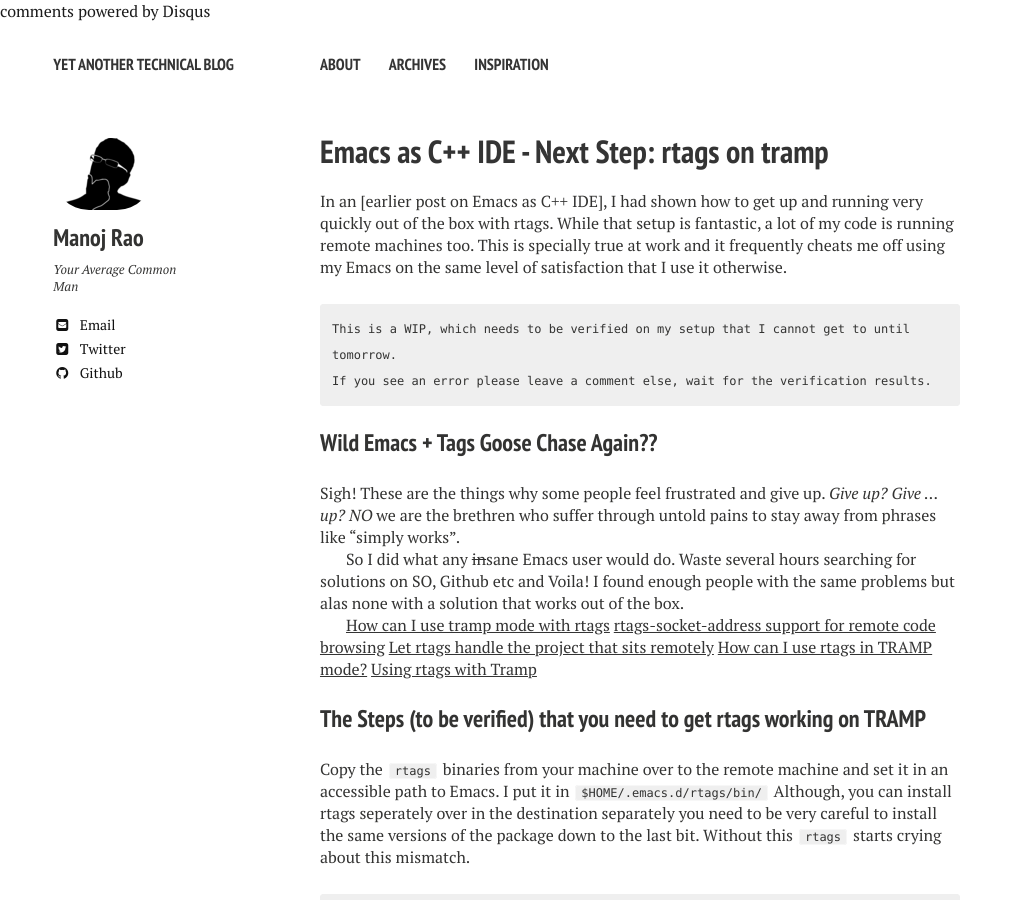
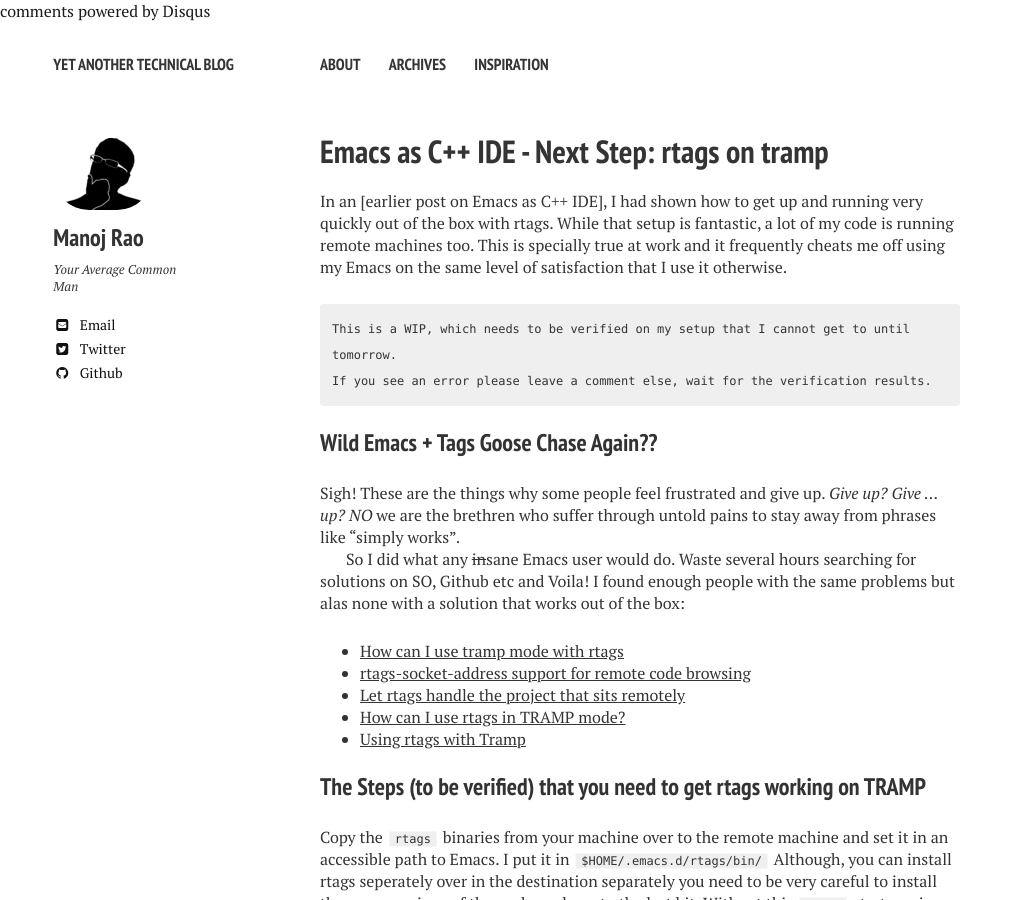
Before and after one commit to mycpuorg/mycpuorg.github.io, a Jekyll site: the page built from _posts/2020-01-15-emacs-rtags-helm-tramp.md, in a window 1280 px wide and 900 px high. Shown: the whole window, without its empty margins (0-1023 px from the left). Built offline with Jekyll 4.4.1, drawn with Linux system fonts in a browser that asks for light colours; nearby versions of some CDN libraries; comment, search, counter and statistics services are not loaded.

```diff
--- a/_posts/2020-01-15-emacs-rtags-helm-tramp.md
+++ b/_posts/2020-01-15-emacs-rtags-helm-tramp.md
@@ -24,14 +24,14 @@ to stay away from phrases like "simply works".
 
 So I did what any ~~in~~sane Emacs user would do. Waste several hours searching
 for solutions on SO, Github etc and Voila! I found enough people with the same
-problems but alas none with a solution that works out of the box.
+problems but alas none with a solution that works out of the box:
 
-[How can I use tramp mode with
++ [How can I use tramp mode with
 rtags](https://github.com/Andersbakken/rtags/issues/477)
-[rtags-socket-address support for remote code browsing](https://github.com/Andersbakken/rtags/pull/1303)
-[Let rtags handle the project that sits remotely](https://github.com/Andersbakken/rtags/pull/546)
-[How can I use rtags in TRAMP mode?](https://github.com/Andersbakken/rtags/issues/1206)
-[Using rtags with Tramp](https://github.com/Andersbakken/rtags/issues/1240)
++ [rtags-socket-address support for remote code browsing](https://github.com/Andersbakken/rtags/pull/1303)
++ [Let rtags handle the project that sits remotely](https://github.com/Andersbakken/rtags/pull/546)
++ [How can I use rtags in TRAMP mode?](https://github.com/Andersbakken/rtags/issues/1206)
++ [Using rtags with Tramp](https://github.com/Andersbakken/rtags/issues/1240)
 
 ### The Steps (to be verified) that you need to get rtags working on TRAMP
 Copy the ``rtags`` binaries from your machine over to the remote machine and set
```
